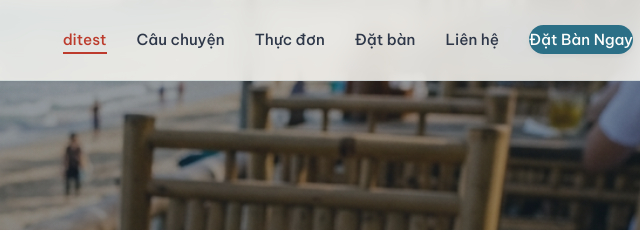
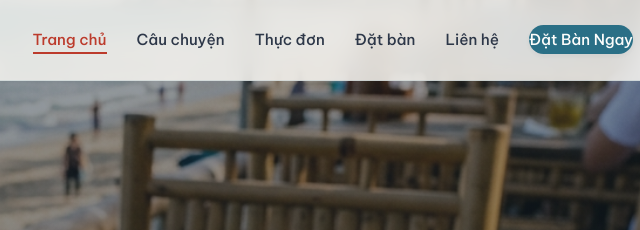
Before and after one commit to hoaiditest/bunbo, a website: page index.html in a window 1280 px wide. Shown: the top 230 px of the page, 587-1227 px from the left. Drawn offline with nearby package versions, Linux system fonts and the light colour scheme; a web font is replaced by a local one.

Commit message:
Trang chủ

```diff
--- a/index.html
+++ b/index.html
@@ -49,7 +49,7 @@
       <!-- Desktop Navigation Links -->
       <nav aria-label="Main Navigation">
         <ul class="nav-links" id="nav-menu">
-          <li class="nav-item active"><a href="#trang-chu">ditest</a></li>
+          <li class="nav-item active"><a href="#trang-chu">Trang chủ</a></li>
           <li class="nav-item"><a href="#cau-chuyen">Câu chuyện</a></li>
           <li class="nav-item"><a href="#thuc-don">Thực đơn</a></li>
           <li class="nav-item"><a href="#dat-ban">Đặt bàn</a></li>
```
